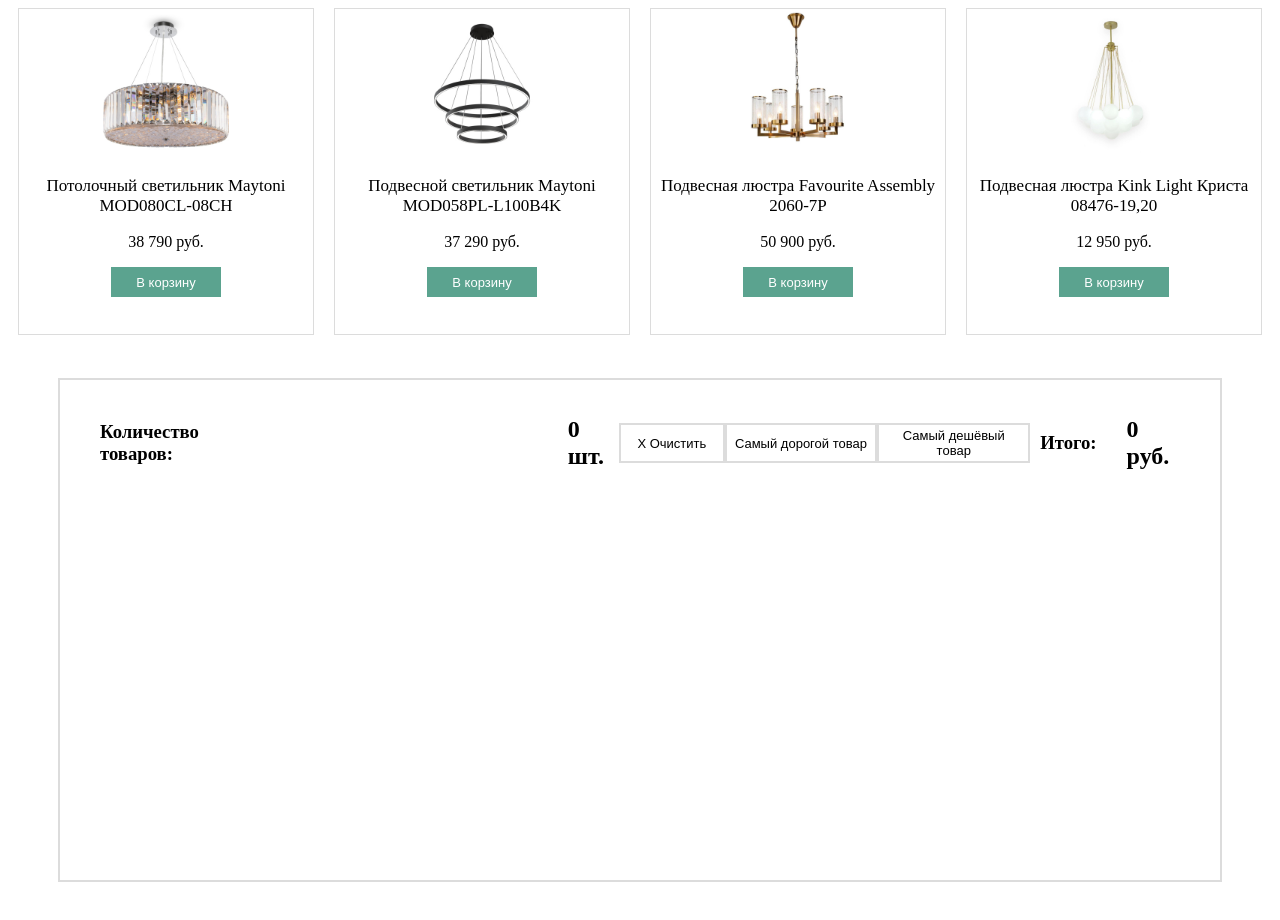
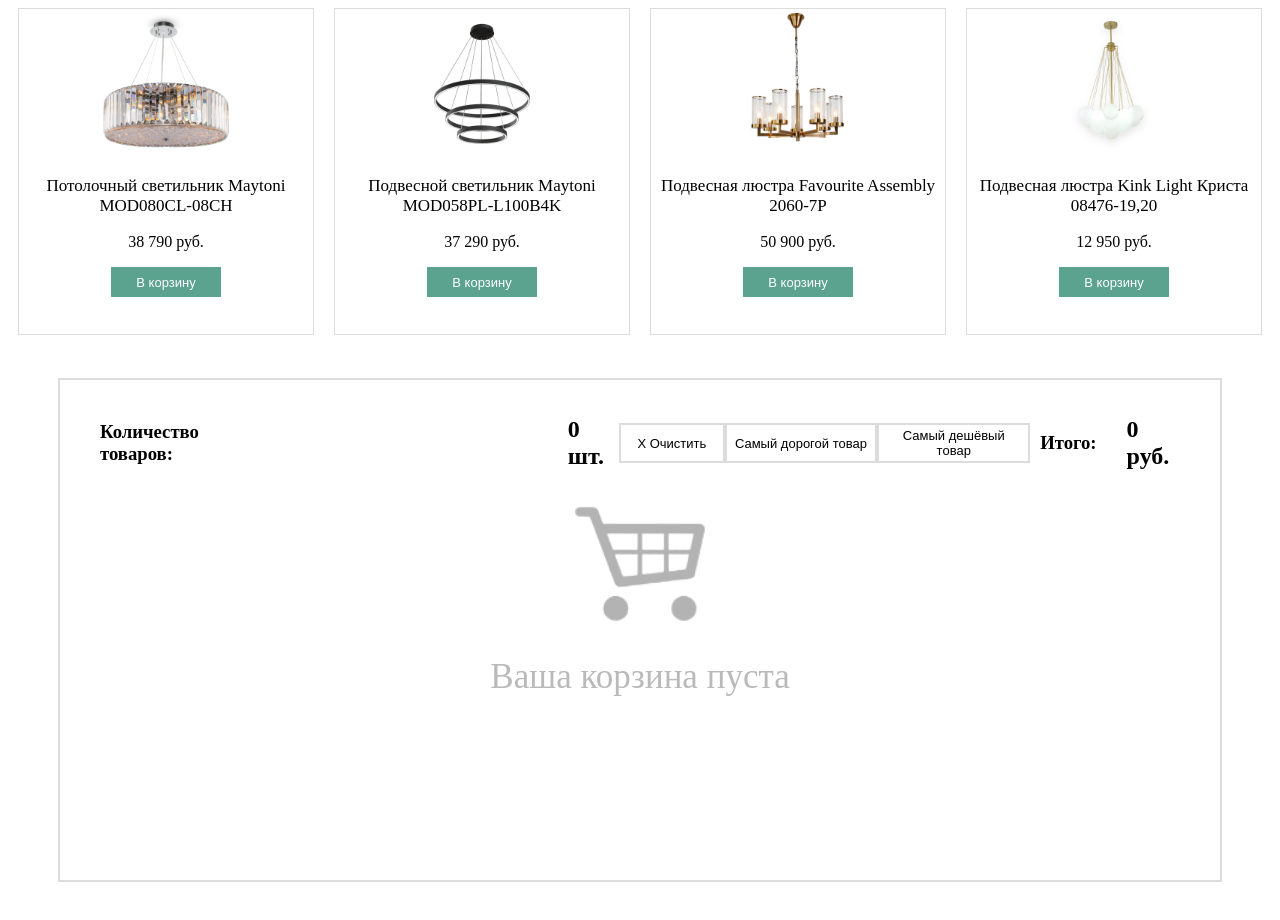
Before and after one commit to skywalkeee-r/InterSvet, a plain HTML site: page index.html in a window 1280 px wide. Both pictures are taken after a click on the button "Х Очистить". Drawn offline with Linux system fonts and the light colour scheme.

Commit message:
finish with intersvet

```diff
--- a/index.html
+++ b/index.html
@@ -58,6 +58,10 @@
                 </div>
             </div>
             <div class="shopingcart"></div>
+            <div class="cart_empty">
+                <img src="Img/Снимок-Photoroom.png" alt="" class="cart_empty_img">
+                <p class="cart_empty_p">Ваша корзина пуста</p>
+            </div>
         </div>
     </section>
     <script src="scripts/script.js"></script>
--- a/scripts/script.js
+++ b/scripts/script.js
@@ -12,6 +12,7 @@ let sumtext = document.querySelector(".price h1");
 let prodtext = document.querySelector(".numproducts h1");
 let expenproduct;
 let cheapproduct;
+let cart_empty = document.querySelector(".cart_empty");
 newelem.className = "newblock";
 document.body.append(newelem);
 function makeproduct(name, Price, img_url, quantity, id) {
@@ -34,6 +35,10 @@ function deleteproduct(id) {
             productcouns -= product[0].quantity;
             prodtext.innerText = productcouns + " шт.";
             productlist[i].quantity = 1;
+            if (cartlist < 1) {
+                cart_empty.classList.add("cart_empty");
+                cart_empty.classList.remove("cart_empty_none");
+            }
             return;
         }
     }
@@ -53,6 +58,8 @@ function stacking(product) {
             }
         }
     }
+    cart_empty.classList.remove("cart_empty");
+    cart_empty.classList.add("cart_empty_none");
     cartlist.push(product);
     productcouns++;
     prodtext.innerText = productcouns + " шт.";
@@ -118,6 +125,8 @@ function clearcartlist() {
     }
     prodtext.innerText = productcouns + " шт.";
     cart.innerHTML = '';
+    cart_empty.classList.add("cart_empty");
+    cart_empty.classList.remove("cart_empty_none");
 }
 function updatevalue(value, id) {
     for (let i = 0; i < cartlist.length; i++) {
--- a/style.css
+++ b/style.css
@@ -67,6 +67,27 @@ section {
 .shopingcart {
     display: flex;
     flex-direction: column;
+}
+
+.cart_empty {
+    display: flex;
+    flex-direction: column;
+}
+
+.cart_empty_img {
+    align-self: center;
+    width: 131px;
+    height: 116px;
+}
+
+.cart_empty_p {
+    align-self: center;
+    color: #bababa;
+    font-size: 35px;
+}
+
+.cart_empty_none {
+    display: none;
 }
 
 .price {
```
Also changed, not shown: Img/Снимок-Photoroom.png (added), Img/Снимок.PNG (deleted).
